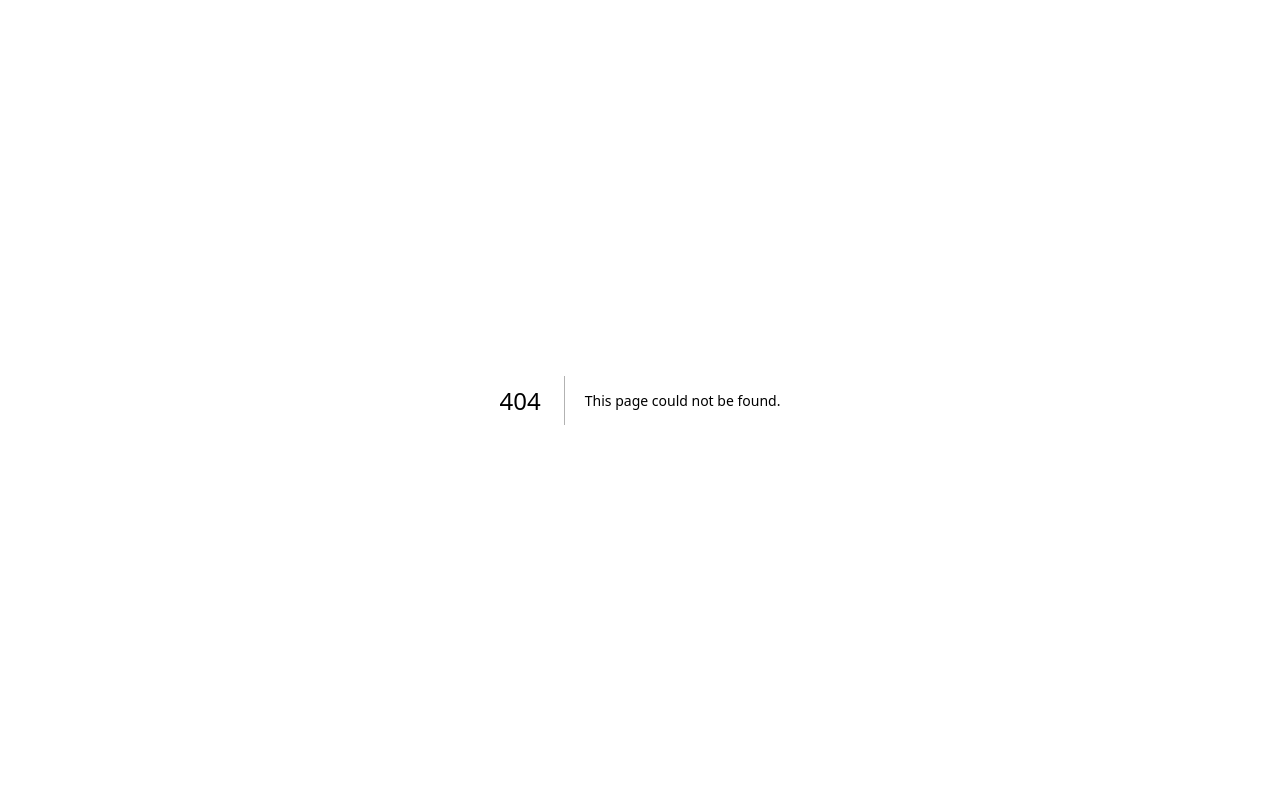
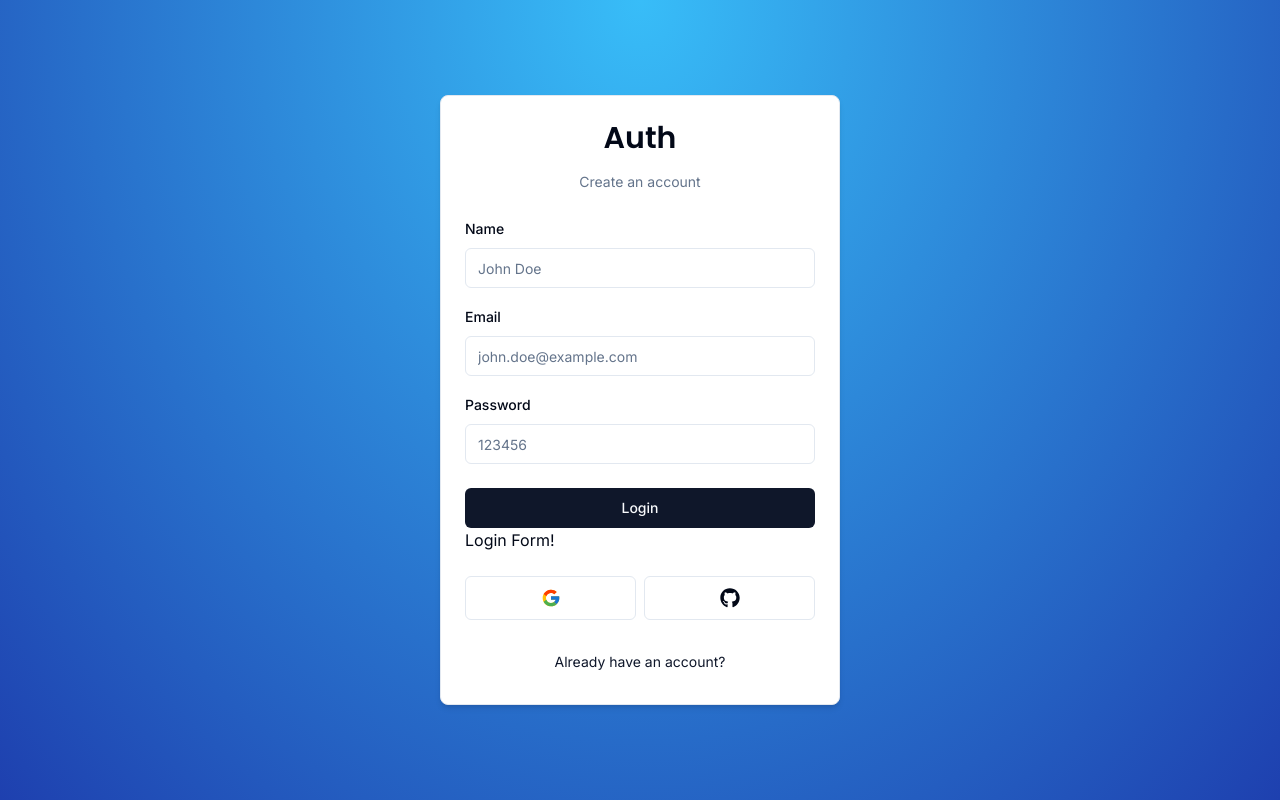
Before and after one commit to dustinbturner/auth-tutorial, a Next.js app: page /auth/register in a window 1280 px wide. Before the commit this address had no page. Built offline with nearby package versions, Linux system fonts and the light colour scheme.

Commit message:
register form added

```diff
--- /dev/null
+++ b/app/auth/register/page.tsx
@@ -0,0 +1,9 @@
+import { RegisterForm } from "@/components/auth/register-form";
+
+const RegisterPage = () => {
+    return (
+        <RegisterForm />
+    );
+}
+
+export default RegisterPage;
--- /dev/null
+++ b/components/auth/register-form.tsx
@@ -0,0 +1,140 @@
+"use client";
+
+import * as z from "zod";
+
+import { useState, useTransition } from "react";
+import { useForm } from "react-hook-form";
+import { zodResolver } from "@hookform/resolvers/zod";
+
+import { RegisterSchema } from "@/schema"
+import { Input } from "@/components/ui/input"
+
+import {
+    Form,
+    FormControl,
+    FormField,
+    FormItem,
+    FormLabel,
+    FormMessage,
+} from "@/components/ui/form"
+
+import { CardWrapper } from "@/components/auth/card-wrapper"
+import { Button } from "../ui/button";
+import { FormError } from "../form-error";
+import { FormSuccess } from "../form-success";
+import { login } from "@/actions/login";
+
+export const RegisterForm = () => {
+        const [error, setError] = useState<string | undefined>("");
+        const [success, setSuccess] = useState<string | undefined>("");
+        const [isPending, startTransition] = useTransition();
+
+
+        const form = useForm<z.infer<typeof RegisterSchema>>({
+            resolver: zodResolver(RegisterSchema),
+            defaultValues: {
+                email: "",
+                password: "",
+                name: "",
+            },
+        });
+
+    const onSubmit = (values: z.infer<typeof RegisterSchema>) => {
+        setError("");
+        setSuccess("");
+
+
+        startTransition(() => {
+        login(values)
+        .then((data) => {
+            setError(data.error);
+            setSuccess(data.success);
+        });
+    });
+    }
+
+
+    return (
+        <CardWrapper
+            headerLabel="Create an account"
+            backButtonLabel="Already have an account?"
+            backButtonHref="/auth/login"
+            showSocial
+        >
+            <Form {...form}>
+                <form
+                    onSubmit={form.handleSubmit(onSubmit)}
+                    className="space-y-6"
+                >
+
+                <div className="space-y-4">
+                <FormField
+                        control={form.control}
+                        name="name"
+                        render={({ field }) =>(
+                            <FormItem>
+                                <FormLabel>Name</FormLabel>
+                                <FormControl>
+                                    <Input
+                                        {...field}
+                                        disabled={isPending}
+                                        placeholder="John Doe"
+                                        type="name"
+                                    />
+                                </FormControl>
+                                <FormMessage />
+                            </FormItem>
+                        )}
+                    />
+                    <FormField
+                        control={form.control}
+                        name="email"
+                        render={({ field }) =>(
+                            <FormItem>
+                                <FormLabel>Email</FormLabel>
+                                <FormControl>
+                                    <Input
+                                        {...field}
+                                        disabled={isPending}
+                                        placeholder="john.doe@example.com"
+                                        type="email"
+                                    />
+                                </FormControl>
+                                <FormMessage />
+                            </FormItem>
+                        )}
+                    />
+                    <FormField
+                        control={form.control}
+                        name="password"
+                        render={({ field }) =>(
+                            <FormItem>
+                                <FormLabel>Password</FormLabel>
+                                <FormControl>
+                                    <Input
+                                        {...field}
+                                        disabled={isPending}
+                                        placeholder="123456"
+                                        type="password"
+                                    />
+                                </FormControl>
+                                <FormMessage />
+                            </FormItem>
+                        )}
+                    />
+                </div>
+                <FormError message={error} />
+                <FormSuccess message={success} />
+                <Button
+                    disabled={isPending}
+                    type="submit"
+                    className="w-full"
+                >
+                    Login
+                </Button>
+                </form>
+            </Form>
+            Login Form!
+        </CardWrapper>
+    )
+}
--- a/schema/index.ts
+++ b/schema/index.ts
@@ -9,3 +9,15 @@
         message: "Password is required"
     })
 });
+
+export const RegisterSchema = z.object({
+    email: z.string().email({
+        message: "Email is required"
+    }),
+    password: z.string().min(6, {
+        message: "Minimum 6 characters required"
+    }),
+    name: z.string().min(1, {
+        message: "Name is required",
+    })
+});
```
